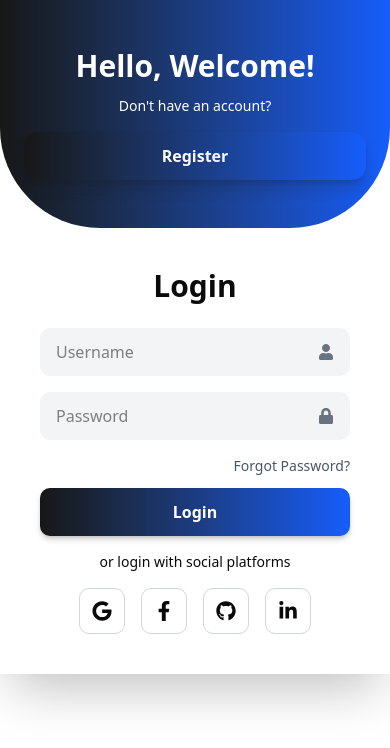
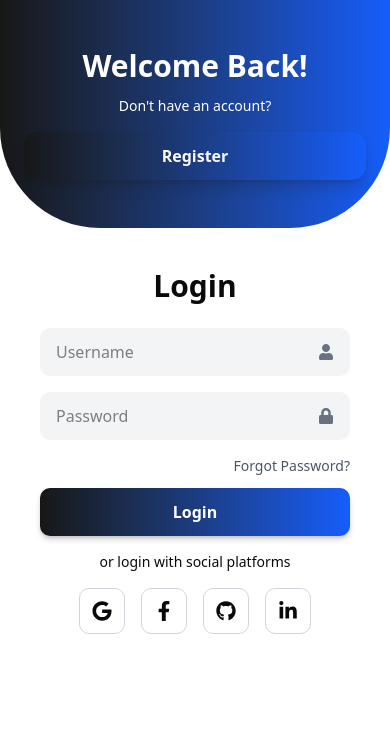
Before and after one commit to safin33221/Academy-fontend, a Next.js app: page /join-us in a window 390 px wide. Shown: the top 748 px of the page. Built offline with nearby package versions, Linux system fonts and the light colour scheme.

Commit message:
update ui

```diff
--- a/src/components/module/Auth/AuthForm.tsx
+++ b/src/components/module/Auth/AuthForm.tsx
@@ -57,7 +57,7 @@ export default function AuthAnimation() {
                             }`}
                     >
                         <OverlayContent
-                            title={active ? "Welcome Back!" : "Hello, Welcome!"}
+                            title={active ? "Hello, Welcome!" : " Welcome Back!"}
                             text={
                                 active
                                     ? "Already have an account?"
@@ -72,12 +72,12 @@ export default function AuthAnimation() {
                 </div>
 
                 {/* ================= MOBILE VERSION ================= */}
-                <div className="md:hidden flex flex-col">
+                <div className="md:hidden flex flex-col min-h-screen">
 
                     {/* BLUE TOP SECTION */}
                     <div className="bg-linear-to-r from-primary to-blue-600 transition duration-300 text-white text-center py-12 px-6 rounded-b-[100px] ">
                         <h1 className="text-3xl font-bold mb-3">
-                            {active ? "Welcome Back!" : "Hello, Welcome!"}
+                            {active ? "Hello, Welcome!" : " Welcome Back!"}
                         </h1>
                         <p className="mb-4 text-sm">
                             {active
```
